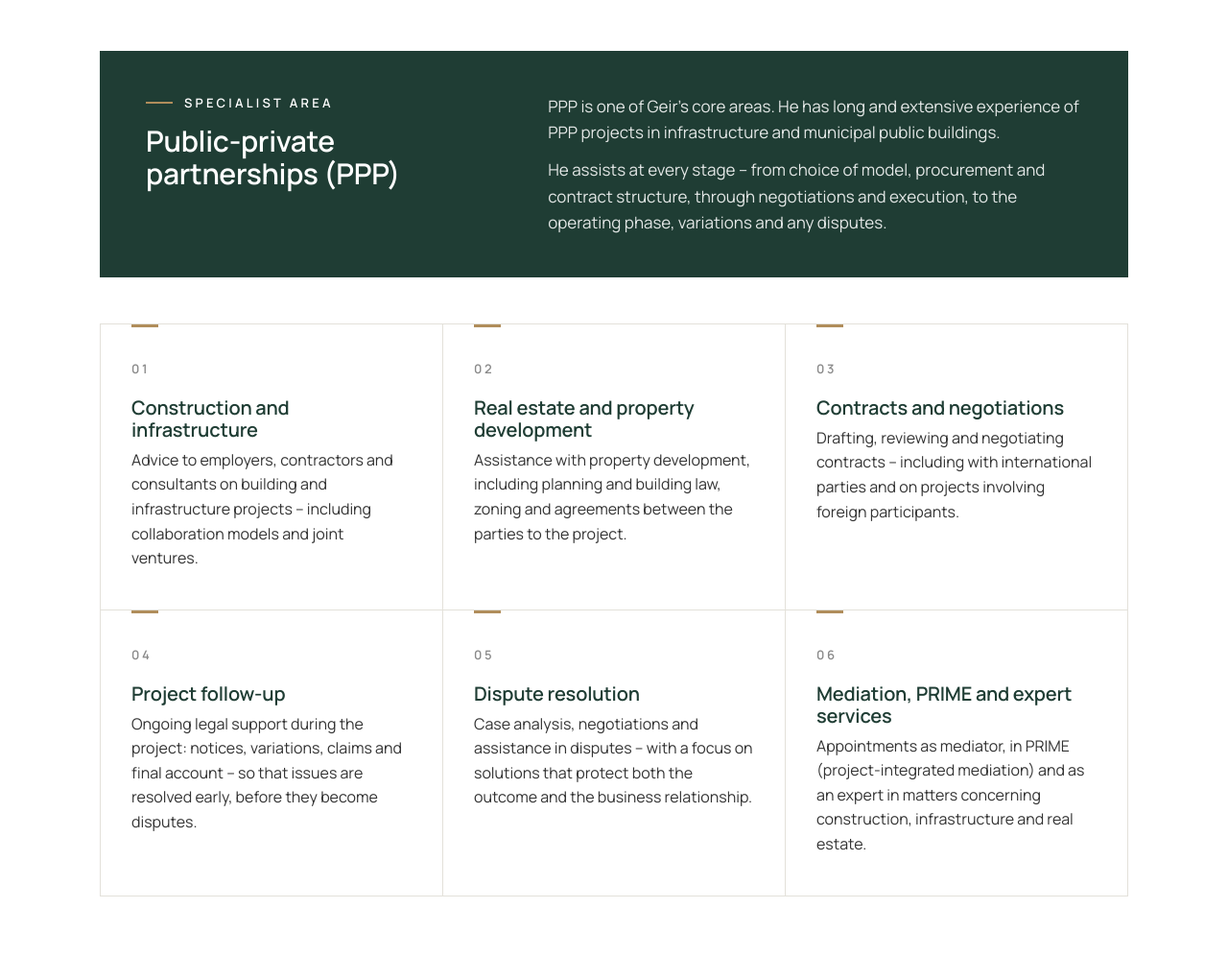
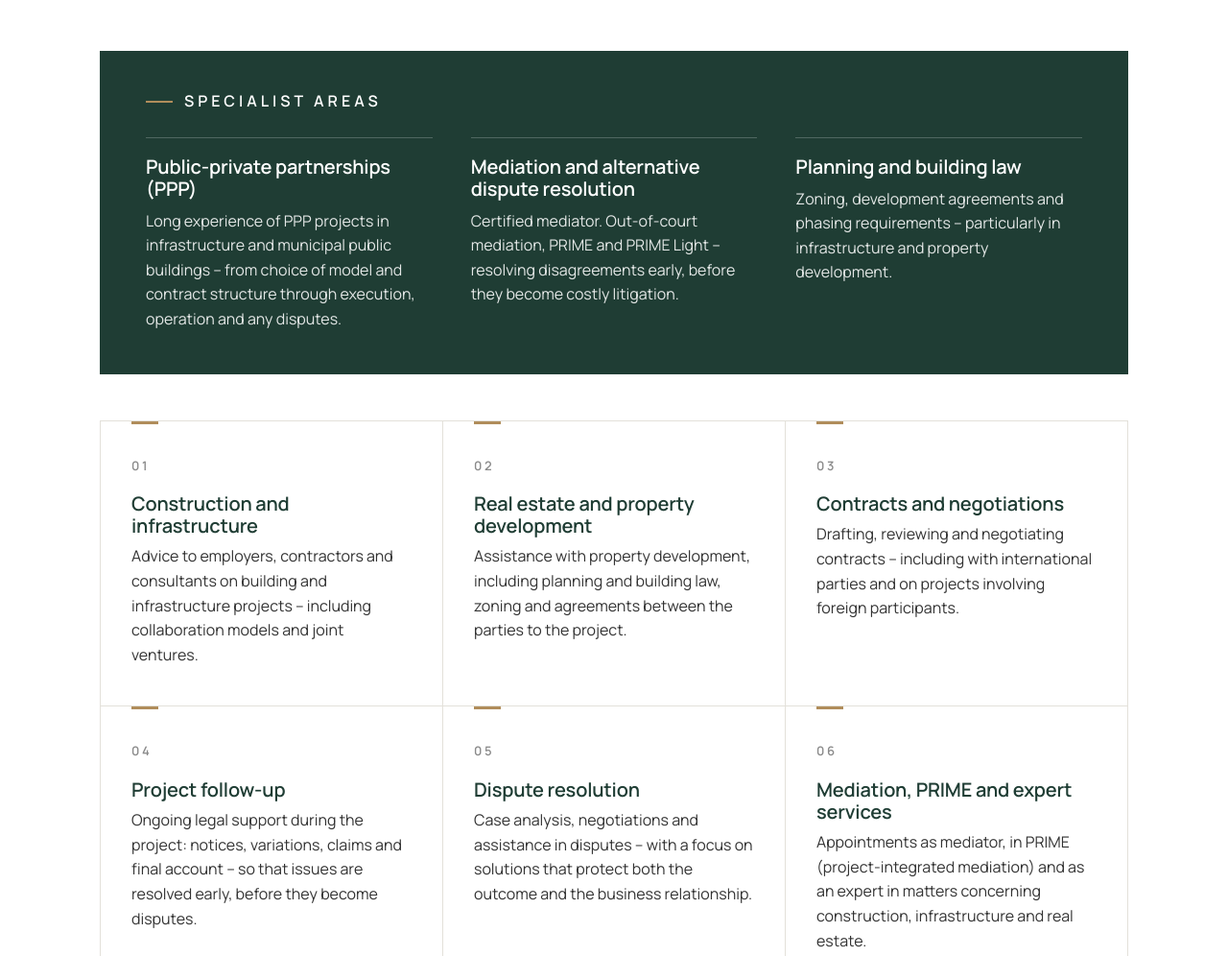
Before and after one commit to mathiasparknordic/advokatfroholm.no, a plain HTML site: page en/index.html in a window 1280 px wide. Shown: the part 1194-2190 px from the top of the page at 96% size. Drawn offline with Linux system fonts and the light colour scheme.

Commit message:
Forside: tre spesialfelt (OPS, mekling/alternativ tvisteløsning, plan- og bygningsrett) i stedet for bare OPS
Co-Authored-By: Claude Opus 5.5 <noreply@anthropic.com>
Claude-Session: https://claude.ai/code/session_014RDTQsyJaDUj45sDoiBP1j

```diff
--- a/assets/style.css
+++ b/assets/style.css
@@ -187,13 +187,13 @@ a.kanal:hover { background: var(--gronn-2); color: var(--hvit); }
 @media (max-width: 600px) { .meny { gap: 12px; } .sprak svg { width: 24px; height: 17px; } }
 
 /* Spesialfelt (OPS) */
-.spesial { display: grid; grid-template-columns: .8fr 1.2fr; gap: 48px; background: var(--gronn); color: rgba(255,255,255,.88); padding: 44px 48px; margin-bottom: 48px; position: relative; }
-.spesial .etikett, .spesial h3 { color: var(--hvit); }
-.spesial .etikett { margin-bottom: 12px; }
-.spesial h3 { font-size: clamp(24px, 2.6vw, 30px); margin: 0; }
-.spesial p { margin: 0 0 12px; }
-.spesial p:last-child { margin-bottom: 0; }
-@media (max-width: 900px) { .spesial { grid-template-columns: 1fr; gap: 20px; padding: 36px 28px; } }
+.spesial { background: var(--gronn); color: rgba(255,255,255,.88); padding: 40px 48px 44px; margin-bottom: 48px; }
+.spesial .etikett { color: var(--hvit); margin-bottom: 24px; }
+.spesial-grid { display: grid; grid-template-columns: repeat(3, 1fr); gap: 40px; }
+.spesial-grid > div { min-width: 0; border-top: 1px solid rgba(255,255,255,.22); padding-top: 18px; }
+.spesial h3 { color: var(--hvit); font-size: 20px; margin: 0 0 10px; }
+.spesial p { margin: 0; font-size: 16px; }
+@media (max-width: 900px) { .spesial { padding: 32px 24px 36px; } .spesial-grid { grid-template-columns: 1fr; gap: 24px; } }
 
 /* Artikler */
 .artikler { display: grid; grid-template-columns: repeat(3, 1fr); gap: 24px; }
--- a/en/index.html
+++ b/en/index.html
@@ -4,7 +4,7 @@
 <meta charset="utf-8">
 <meta name="viewport" content="width=device-width, initial-scale=1">
 <title>Advokat Geir Frøholm AS – construction, real estate and contract law</title>
-<meta name="description" content="Norwegian lawyer Geir Frøholm advises employers, contractors, consultants and property developers on contracts, public-private partnerships (PPP), project follow-up, negotiations, dispute resolution and mediation.">
+<meta name="description" content="Norwegian lawyer Geir Frøholm advises employers, contractors, consultants and property developers on contracts, public-private partnerships (PPP), planning and building law, project follow-up, mediation and alternative dispute resolution.">
 <link rel="canonical" href="https://advokatfroholm.no/en/">
 <meta property="og:type" content="website">
 <meta property="og:title" content="Advokat Geir Frøholm AS">
@@ -40,7 +40,7 @@
     "addressCountry": "NO"
   },
   "founder": { "@type": "Person", "name": "Geir Frøholm", "jobTitle": "Lawyer (advokat)" },
-  "knowsAbout": ["Public-private partnerships (PPP)", "Construction law", "Real estate law", "Contract law", "Planning and building law", "Mediation", "Dispute resolution"]
+  "knowsAbout": ["Public-private partnerships (PPP)", "Construction law", "Real estate law", "Contract law", "Planning and building law", "Mediation", "Alternative dispute resolution", "Dispute resolution"]
 }
 </script>
 </head>
@@ -70,7 +70,7 @@
     <span class="status"><i></i>Taking on new assignments</span>
     <p class="etikett">Lawyer · Advokat</p>
     <h1>Sound advice, personal follow-up.</h1>
-    <p class="ingress">Geir Frøholm advises employers, contractors, consultants and property developers on contracts, projects and disputes – with particular experience in public-private partnerships (PPP).</p>
+    <p class="ingress">Geir Frøholm advises employers, contractors, consultants and property developers on contracts, projects and disputes – with particular experience in PPP, mediation and planning and building law.</p>
     <div class="knapper">
       <a class="knapp messing" href="#contact">Get in touch</a>
       <a class="knapp lys" href="#services">View services</a>
@@ -86,13 +86,20 @@
       <p class="ingress">From the early stages and contract award through execution, final account and any dispute.</p>
     </div>
     <div class="spesial">
-      <div>
-        <p class="etikett">Specialist area</p>
-        <h3>Public-private partnerships (PPP)</h3>
-      </div>
-      <div>
-        <p>PPP is one of Geir’s core areas. He has long and extensive experience of PPP projects in infrastructure and municipal public buildings.</p>
-        <p>He assists at every stage – from choice of model, procurement and contract structure, through negotiations and execution, to the operating phase, variations and any disputes.</p>
+      <p class="etikett">Specialist areas</p>
+      <div class="spesial-grid">
+        <div>
+          <h3>Public-private partnerships (PPP)</h3>
+          <p>Long experience of PPP projects in infrastructure and municipal public buildings – from choice of model and contract structure through execution, operation and any disputes.</p>
+        </div>
+        <div>
+          <h3>Mediation and alternative dispute resolution</h3>
+          <p>Certified mediator. Out-of-court mediation, PRIME and PRIME Light – resolving disagreements early, before they become costly litigation.</p>
+        </div>
+        <div>
+          <h3>Planning and building law</h3>
+          <p>Zoning, development agreements and phasing requirements – particularly in infrastructure and property development.</p>
+        </div>
       </div>
     </div>
     <div class="tjenester">
@@ -135,10 +142,10 @@
     <div>
       <p class="etikett">About Geir Frøholm</p>
       <h2>Experience from both sides of the table</h2>
-      <p class="ingress">Geir Frøholm is a Norwegian lawyer (advokat) with broad experience in construction, infrastructure, real estate and public-private partnerships (PPP) – as an adviser in private practice and as head of legal in industry.</p>
+      <p class="ingress">Geir Frøholm is a Norwegian lawyer (advokat) with broad experience in construction, real estate, planning and building law, PPP and mediation – as an adviser in private practice and as head of legal in industry.</p>
       <p>He was a partner at the law firm Schjødt for almost 20 years and at SANDS for five years, building up the construction practice at both firms. He has also served as Group General Counsel at Consto and at Selmer (now Skanska Norway), and as Chief Legal Officer (CLO) at Paradigme AS.</p>
       <p>The combination makes for an adviser who understands both the law and the day-to-day reality of projects – and who knows what actually matters to the client. He has negotiated with Norwegian and international companies, and has extensive experience with contracts for consultants and contractors with a significant international element.</p>
-      <p>Today Geir runs his own practice through Advokat Geir Frøholm AS, taking on assignments in advisory work, PPP, project follow-up, dispute resolution and mediation.</p>
+      <p>Today Geir runs his own practice through Advokat Geir Frøholm AS, taking on assignments in advisory work, PPP, planning and building law, project follow-up, mediation and alternative dispute resolution.</p>
     </div>
     <aside class="fakta" aria-label="Career and positions">
       <h3>Career</h3>
```
Also changed, not shown: index.html (+19 -12 lines).
